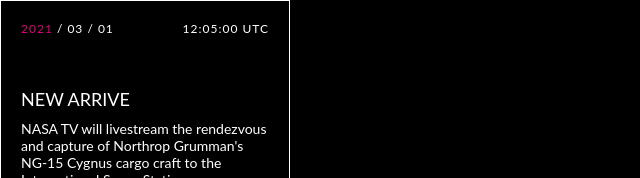
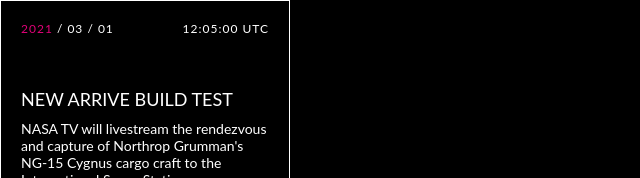
Before and after one commit to code-in-space/project-Rakieta, a React (Create React App) app: page / in a window 1280 px wide. Shown: the top 178 px of the page, without its empty margins (0-640 px from the left). Built offline with nearby package versions, Linux system fonts and the light colour scheme.

Commit message:
build test

```diff
--- a/src/views/App.tsx
+++ b/src/views/App.tsx
@@ -12,7 +12,7 @@ const App: FC = () => (
         <Event
           eventDate={new Date('2021-03-01T12:05:00Z')}
           description="NASA TV will livestream the rendezvous and capture of Northrop Grumman's NG-15 Cygnus cargo craft to the International Space Station."
-          title="New Arrive"
+          title="New Arrive BUILD TEST"
         />
       </div>
     </ThemeProvider>
```
